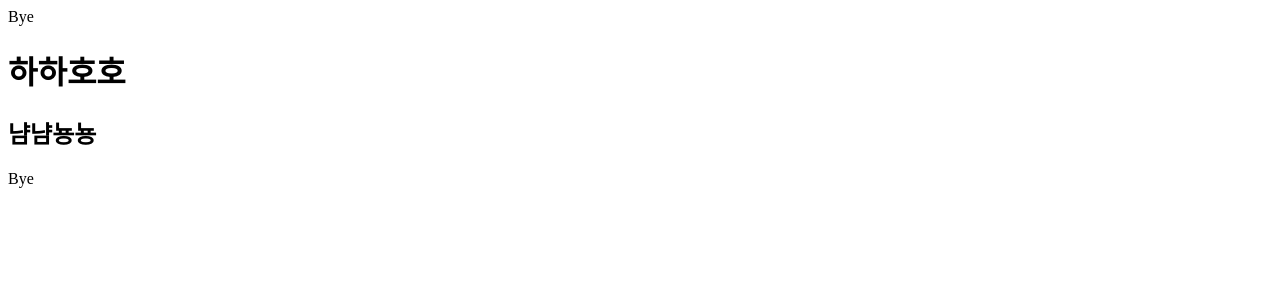
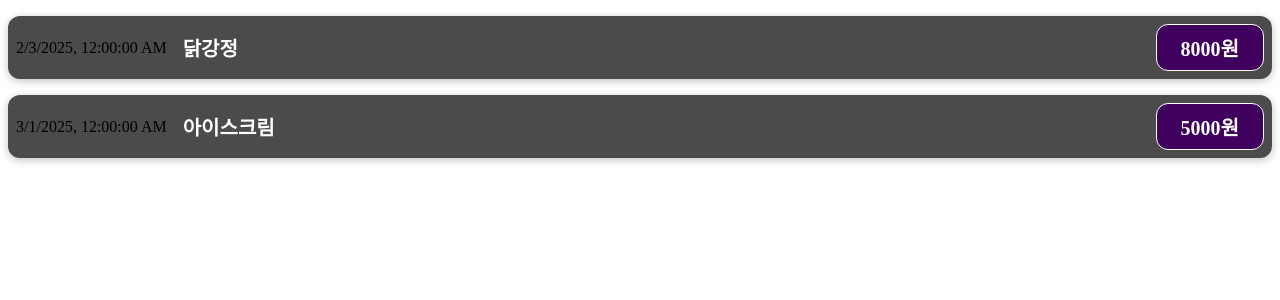
Before and after one commit to ThoI-i/react-study202501, a React (Vite) app: page / in a window 1280 px wide. Shown: the top 300 px of the page. Built offline with nearby package versions, Linux system fonts and the light colour scheme.

Commit message:
250203 11:56 # 1-4-2. props 기초

```diff
--- a/src/App.jsx
+++ b/src/App.jsx
@@ -2,6 +2,7 @@
 import React from 'react';
 import Hello from './components/Hello';
 import Bye from './components/Bye';
+import ExpenseItem from './components/expenses/ExpenseItem';
 
 // 컴포넌트
 function App() {
@@ -26,9 +27,13 @@ function App() {
   // return $h1;
   return (
     <>
-      <Bye />
-      <Hello />
-      <Bye />
+      <ExpenseItem title={'닭강정'}
+                   price={8000}
+                    date={new Date(2025,1,3)} />
+      <ExpenseItem title={'아이스크림'}
+                  price={5000}
+                    date={new Date(2025,2,1)} />
+
     </>
   );
 }
```
